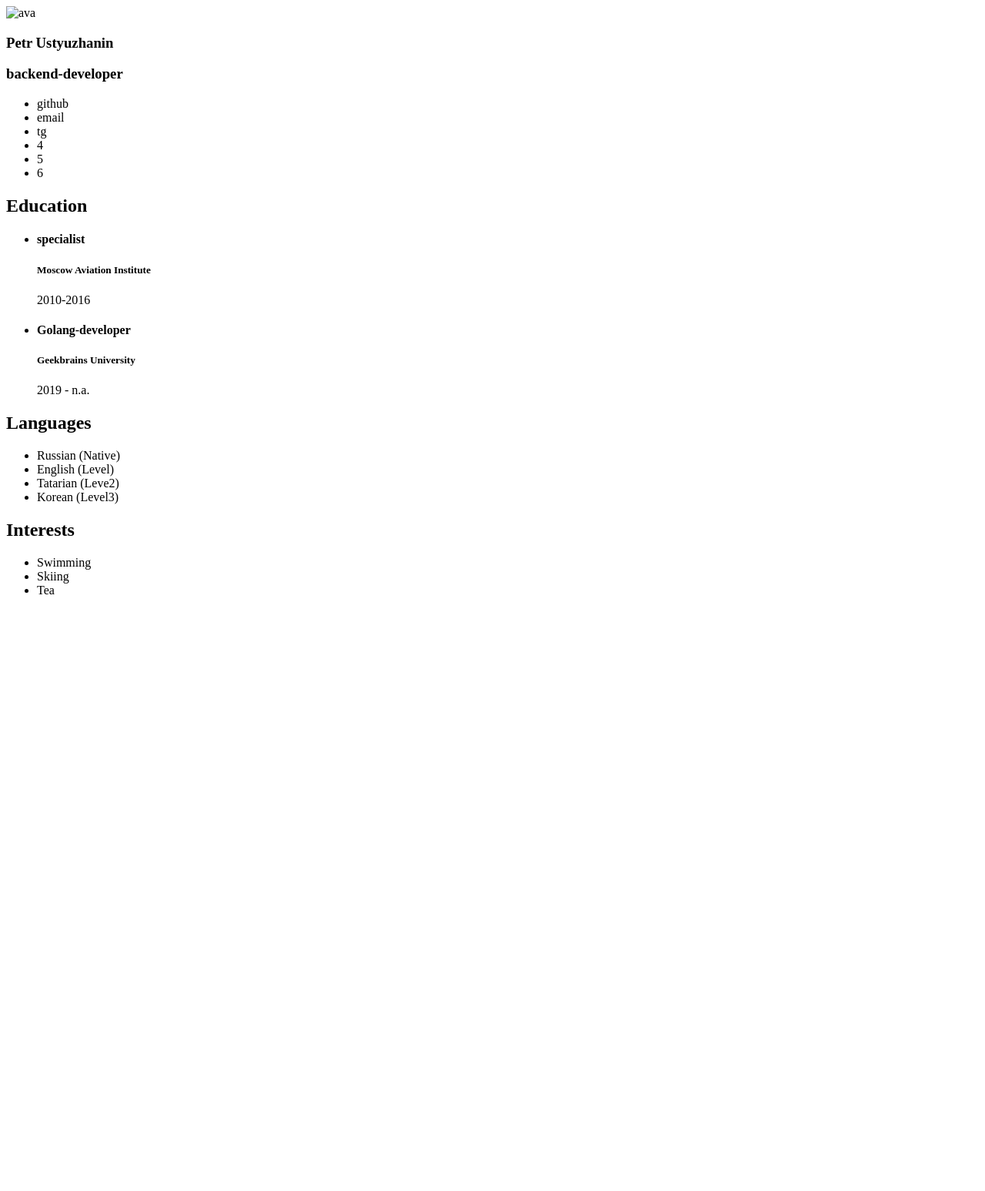
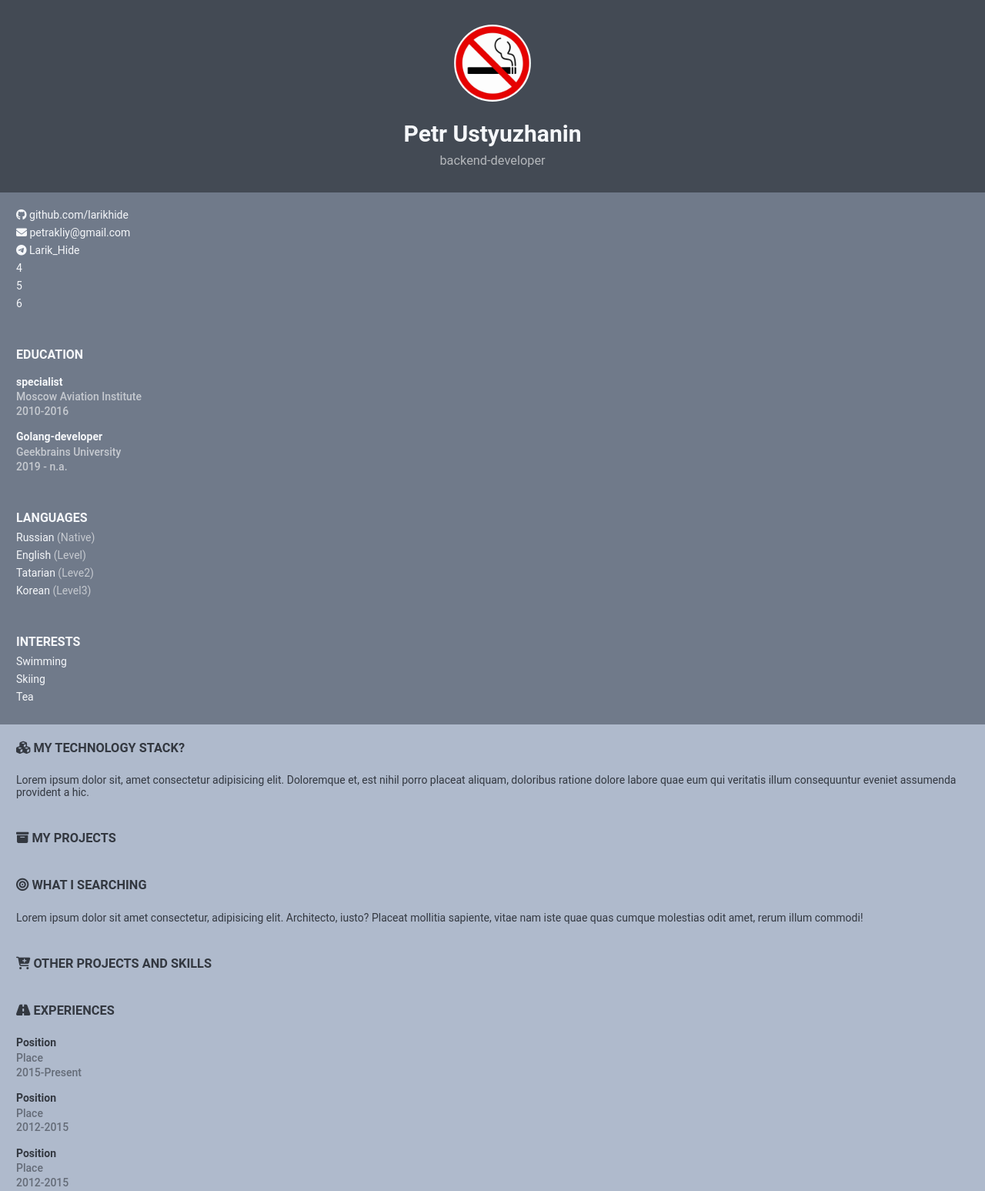
Before and after one commit to larikhide/My-sites, a plain HTML site: page 6. Resume/index.html in a window 1280 px wide. Shown: the top 1547 px of the page at 77% size. Before the commit the page ends 800 px from the top, so only its background shows below. Drawn offline with nearby package versions, Linux system fonts and the light colour scheme; files that its build step writes are made by us from their sources; files whose address does not match are found by name.

Commit message:
finished mobile version wo footer

```diff
--- /dev/null
+++ b/6. Resume/css/style.sass
@@ -0,0 +1,94 @@
+*
+    margin: 0
+    box-sizing: border-box
+
+body
+    font-family: 'Roboto', sans-serif
+    color: #f5F7FA
+    font-size: 14px
+
+.container
+    margin: 0 auto
+
+a
+    text-decoration: none
+    color: #f5F7FA
+    &:hover
+        text-decoration: underline
+
+ul
+    list-style-type: none
+    padding-left: 0
+
+li
+    margin-bottom: 0.5em
+
+h2
+    text-transform: uppercase
+    font-size: 16px
+    margin-top: 0
+    margin-bottom: 0.5em
+
+h3
+    color: rgba(255, 255, 255, 0.6)
+
+h4
+    font-size: 14px
+    margin-top: 1.25em
+    margin-bottom: 0.25em
+
+h5
+    color: rgba(255, 255, 255, 0.6)
+    font-weight: 500
+    font-size: 14px
+    margin-bottom: 0.2em
+    margin-top: 0
+
+.who-i-am
+    min-height: 30vh
+    background: #707A8A
+    .profile
+        display: flex
+        flex-direction: column
+        align-items: center
+        padding: 2rem
+        background: #434A54
+        .avatar
+            width: 100px
+            height: 100px
+            background: #333
+            border-radius: 50px
+            margin-bottom: 1.5rem
+        .name
+            font-size: 30px
+            margin-top: 0
+            margin-bottom: 0.5rem
+        .position
+            ont-size: 16px
+            font-weight: 400
+            margin-top: 0
+            margin-bottom: 0
+
+
+.about-me article
+    padding: 1.5em
+
+
+.language-level
+    color: rgba(255, 255, 255, 0.6)
+
+.info
+    background: #AFBACC
+    color: #333840
+    padding: 1.5em
+    &::last-child
+        margin-bottom: 0
+    h3
+        color: #333840
+        text-transform: uppercase
+        margin-bottom: 1.5em
+    h5
+        color: #333840
+        opacity: 0.6
+    article
+        margin-bottom: 3em
--- a/6. Resume/index.html
+++ b/6. Resume/index.html
@@ -25,9 +25,21 @@
         <article class="about-me">
           <article class="contacts">
             <ul class="contacts-list">
-              <li>github</li>
-              <li>email</li>
-              <li>tg</li>
+              <li>
+                <a href="https://github.com/" target="_blank"
+                  ><i class="fa fa-github"></i> github.com/larikhide</a
+                >
+              </li>
+              <li>
+                <a href="mailto: yourname@email.com"
+                  ><i class="fa fa-envelope"></i> petrakliy@gmail.com</a
+                >
+              </li>
+              <li>
+                <a href="https://t.me/Larik_Hide" target="_blank"
+                  ><i class="fab fa-telegram-plane"></i> Larik_Hide</a
+                >
+              </li>
               <li>4</li>
               <li>5</li>
               <li>6</li>
@@ -39,12 +51,12 @@
               <li>
                 <h4 class="degree">specialist</h4>
                 <h5 class="place">Moscow Aviation Institute</h5>
-                <p class="where">2010-2016</p>
+                <h5 class="where">2010-2016</h5>
               </li>
               <li>
                 <h4 class="degree">Golang-developer</h4>
                 <h5 class="place">Geekbrains University</h5>
-                <p class="where">2019 - n.a.</p>
+                <h5 class="where">2019 - n.a.</h5>
               </li>
             </ul>
           </article>
@@ -52,22 +64,10 @@
           <article class="languages">
             <h2>Languages</h2>
             <ul class="languages-list">
-              <li>
-                <span class="language">Russian </span
-                ><span class="language-level">(Native)</span>
-              </li>
-              <li>
-                <span class="language">English </span
-                ><span class="language-level">(Level)</span>
-              </li>
-              <li>
-                <span class="language">Tatarian </span
-                ><span class="language-level">(Leve2)</span>
-              </li>
-              <li>
-                <span class="language">Korean </span
-                ><span class="language-level">(Level3)</span>
-              </li>
+              <li>Russian <span class="language-level">(Native)</span></li>
+              <li>English <span class="language-level">(Level)</span></li>
+              <li>Tatarian <span class="language-level">(Leve2)</span></li>
+              <li>Korean <span class="language-level">(Level3)</span></li>
             </ul>
           </article>
           <article class="interests">
@@ -81,11 +81,70 @@
         </article>
       </section>
       <section class="info">
-        <article class="what-i-want"></article>
-        <article class="what-i-can"></article>
-        <article class="my-projects"></article>
-        <article class="my-other-projects"></article>
-        <article class="experiences"></article>
+        <article class="what-i-can">
+          <h3><i class="fas fa-cubes"></i> My technology stack?</h3>
+          <p>
+            Lorem ipsum dolor sit, amet consectetur adipisicing elit. Doloremque
+            et, est nihil porro placeat aliquam, doloribus ratione dolore labore
+            quae eum qui veritatis illum consequuntur eveniet assumenda
+            provident a hic.
+          </p>
+        </article>
+        <article class="my-projects">
+          <h3><i class="fa fa-archive"></i> My Projects</h3>
+        </article>
+        <article class="what-i-searching">
+          <h3><i class="fas fa-bullseye"></i></i> What i searching</h3>
+          <p>
+            Lorem ipsum dolor sit amet consectetur, adipisicing elit.
+            Architecto, iusto? Placeat mollitia sapiente, vitae nam iste quae
+            quas cumque molestias odit amet, rerum illum commodi!
+          </p>
+        </article>
+
+        <article class="my-other-projects"><h3><i class="fas fa-cart-plus"></i> Other projects and skills</h3></article>
+        <article class="experiences"><h3><i class="fas fa-road"></i> Experiences</h3>
+        <ul>
+          <li>
+            <h4 class="degree">Position</h4>
+            <h5 class="place">Place</h5>
+            <h5 class="where">2015-Present</h5>
+          </li>
+          <li>
+            <h4 class="degree">Position</h4>
+            <h5 class="place">Place</h5>
+            <h5 class="where">2012-2015</h5>
+          </li>
+          <li>
+            <h4 class="degree">Position</h4>
+            <h5 class="place">Place</h5>
+            <h5 class="where">2012-2015</h5>
+          </li>
+          <li>
+            <h4 class="degree">Position</h4>
+            <h5 class="place">Place</h5>
+            <h5 class="where">2012-2015</h5>
+          </li>
+          <li>
+            <h4 class="degree">Position</h4>
+            <h5 class="place">Place</h5>
+            <h5 class="where">2012-2015</h5>
+          </li>
+          <li>
+            <h4 class="degree">Position</h4>
+            <h5 class="place">Place</h5>
+            <h5 class="where">2012-2015</h5>
+          </li>
+          <li>
+            <h4 class="degree">Position</h4>
+            <h5 class="place">Place</h5>
+            <h5 class="where">2012-2015</h5>
+          </li>
+        </ul></article>
+
+        <article class="summary"><h3><i class="fas fa-universal-access"></i> Summary</h3>
+          <p>Lorem ipsum dolor sit amet consectetur adipisicing elit. Nisi perferendis repellat voluptatem. Tenetur, consequatur inventore quos eius maxime tempora odio, ullam accusantium soluta alias officiis. Quibusdam molestias ratione quaerat sed.</p></article>
+
       </section>
     </dev>
   </body>
```
Also changed, not shown: 6. Resume/css/style.css (added), 6. Resume/img/avatar.jpg (added), 1 other file.
